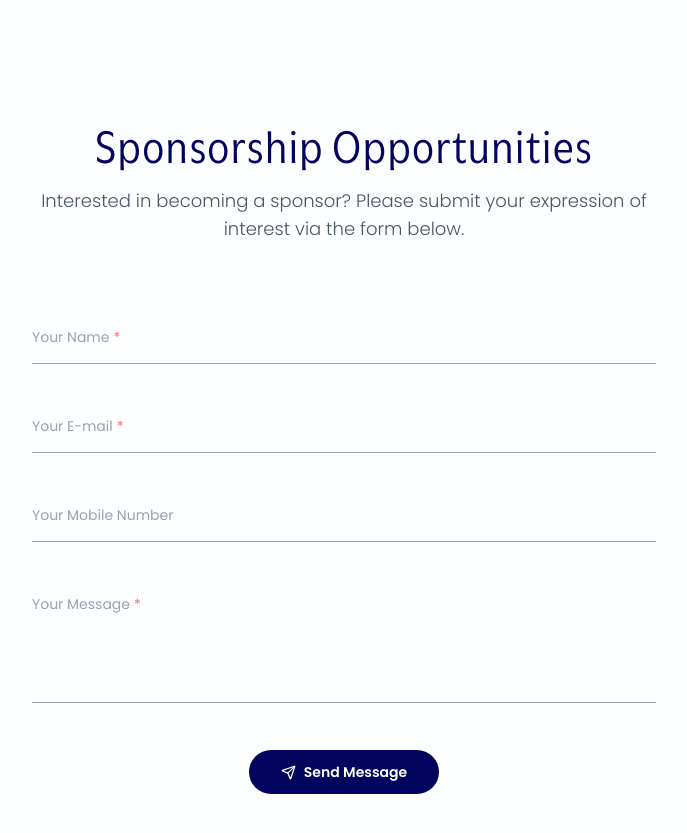
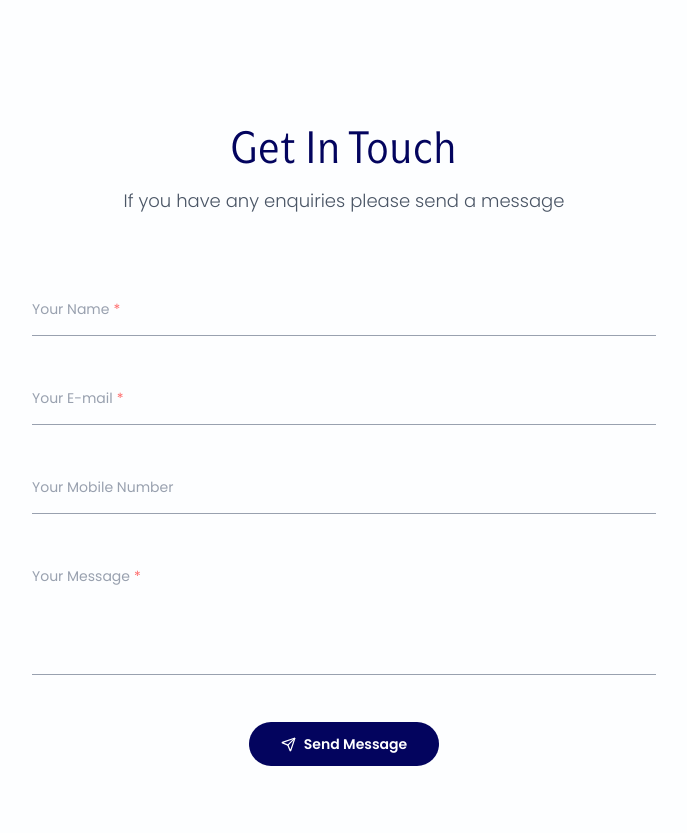
Before and after one commit to webasiWebApp/osc, a Next.js app: page / in a window 1280 px wide. Shown: the part 9160-9993 px from the top of the page, without its empty margins (296-983 px from the left). Built offline with nearby package versions, Linux system fonts and the light colour scheme; no server answers.

Commit message:
feat: implement home page layout and dynamic speaker detail pages

```diff
--- a/app/page.tsx
+++ b/app/page.tsx
@@ -93,9 +93,9 @@ export default function Home() {
         {/* Sponsorship / Contact Form Wrapper */}
         <BlurFadeIn>
           <div className="w-full flex flex-col items-center px-6 text-center">
-              <h2 className="text-4xl lg:text-5xl font-light text-primary mb-4">Sponsorship Opportunities</h2>
+              <h2 className="text-4xl lg:text-5xl font-light text-primary mb-4">Get In Touch</h2>
               <p className="text-lg text-gray-600 font-light max-w-2xl mb-12">
-                Interested in becoming a sponsor? Please submit your expression of interest via the form below.
+                If you have any enquiries please send a message
               </p>
               <div className="w-full flex justify-center">
                 <ContactForm />
--- a/app/speakers/[slug]/page.tsx
+++ b/app/speakers/[slug]/page.tsx
@@ -27,7 +27,7 @@ export default async function SpeakerPage({ params }: { params: Promise<{ slug:
   if (!speaker) notFound();
 
   return (
-    <main className="min-h-screen bg-gradient-to-br from-[#f0f4ff] via-white to-[#e8f0fe]">
+    <main className="min-h-screen bg-gradient-to-br from-[#f0f4ff] via-white to-[#e8f0fe] pt-32">
 
       {/* Back navigation */}
       <div className="max-w-6xl mx-auto px-6 pt-8">
```
